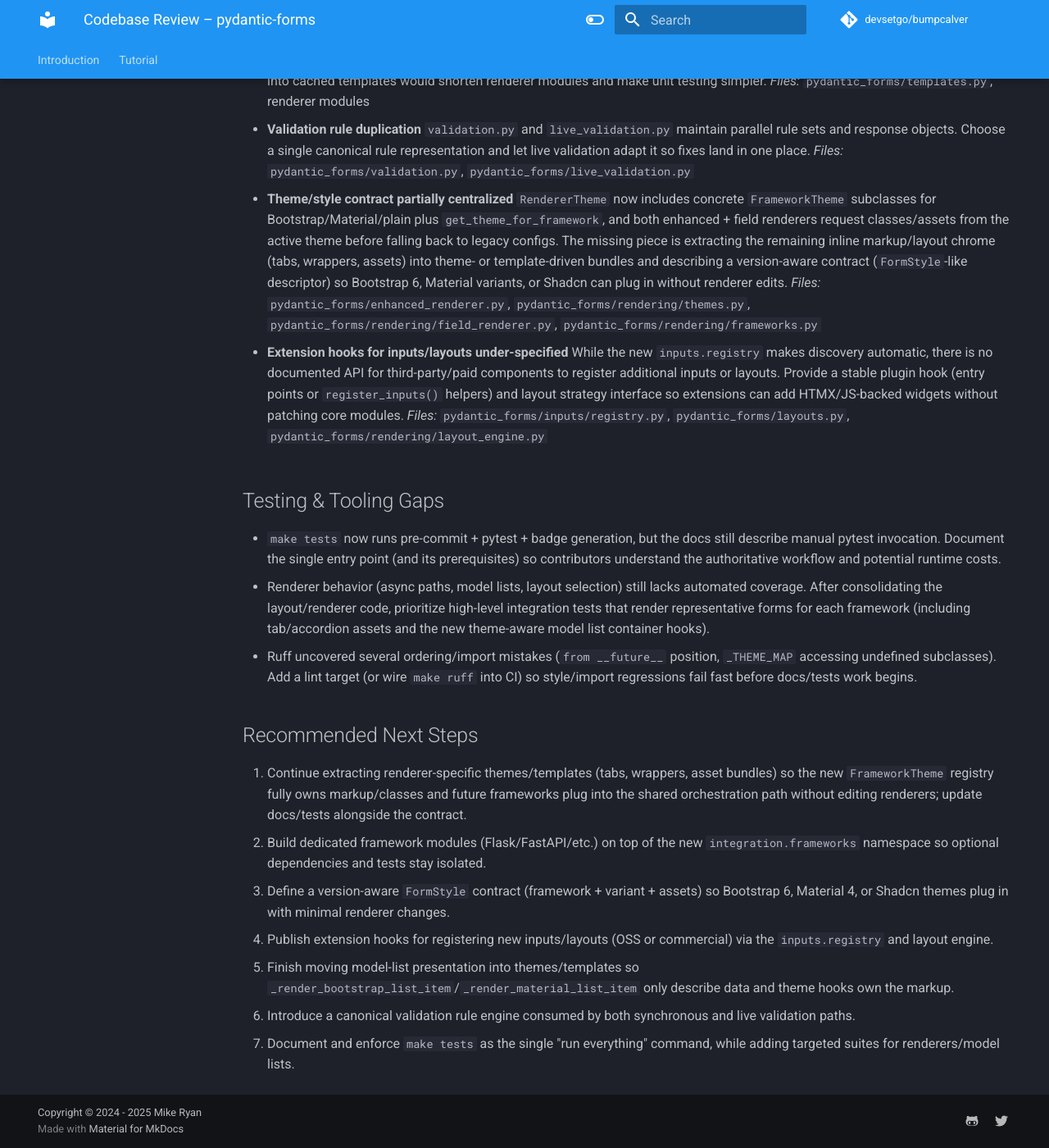
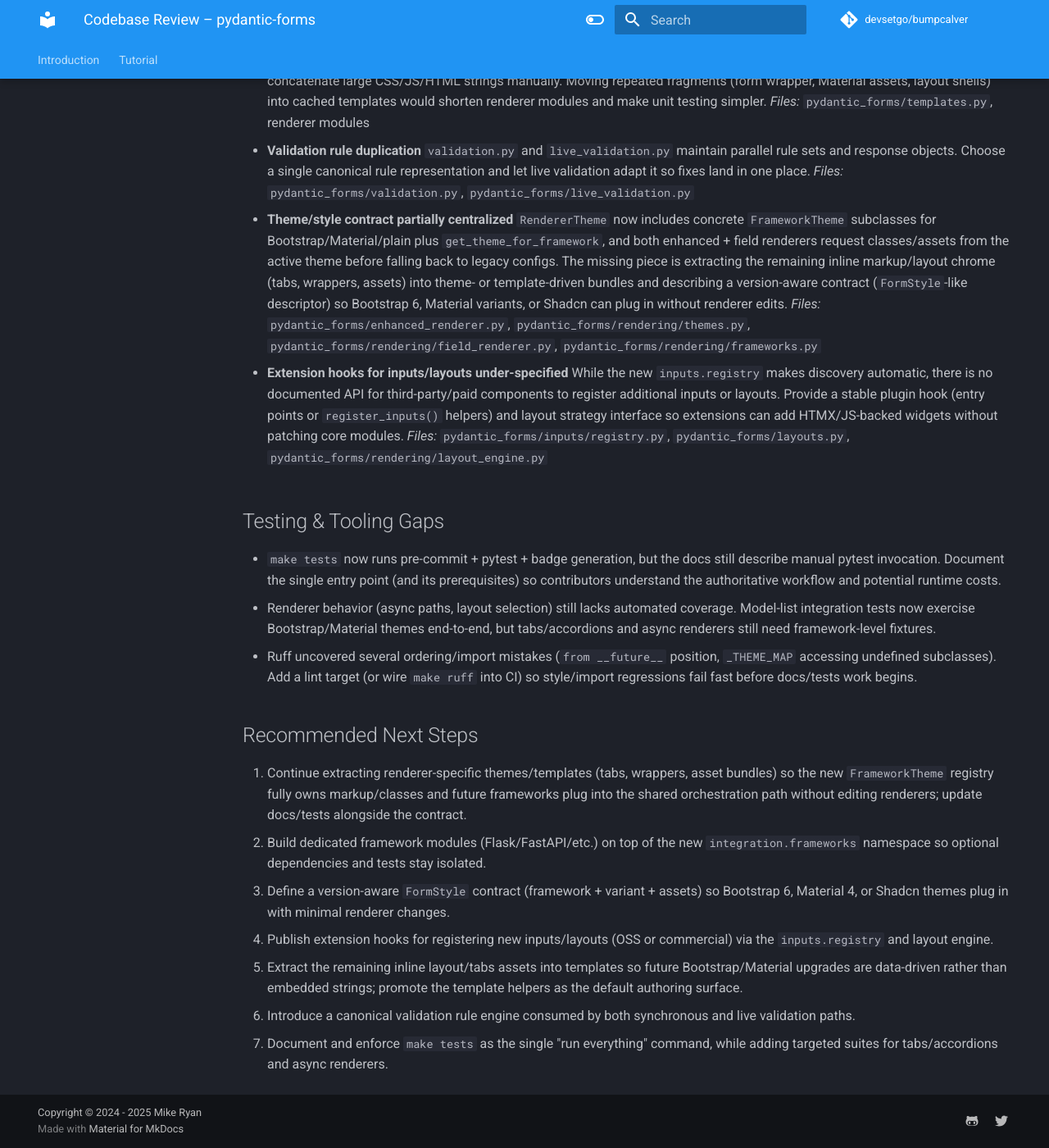
Before and after one commit to devsetgo/pydantic-schemaforms, an MkDocs documentation site: the page built from docs/review.md, in a window 1280 px wide and 1400 px high, scrolled down 1597 px. Shown: the whole window at 82% size. Built offline with MkDocs 1.6.1 and Material for MkDocs 9.7.7, drawn with Linux system fonts in a browser that asks for light colours; comment, search, counter and statistics services are not loaded; the version menu is left out; some of the changed text lies outside the part shown.

Commit message:
refactoring
Updated review.md to reflect the new Bootstrap/Material model-list integration tests in both the executive summary and the “Testing & Tooling Gaps” section, and reframed the follow-up work list so the next structural focus is extracting the remaining inline tab/layout chrome into templates (now item #5).
Priorities now rank finishing the template-driven theme assets directly after the existing modernization items, so the next actionable initiative is to move the remaining inline tab/accordion/layout markup into reusable templates/hooks—this keeps the rendering pipeline consistent with the just-finished model-list theming work.

```diff
--- a/docs/review.md
+++ b/docs/review.md
@@ -4,7 +4,7 @@ _Date: 2025-11-27_
 
 ## Executive Summary
 
-The renderer refactor eliminated shared mutable state and restored the enhanced/material renderers to a working baseline. Schema metadata is cached, field rendering is centralized, and model-list nesting now feeds explicit `RenderContext` objects. Django integration has been removed (Flask/FastAPI remain), and the JSON/OpenAPI generators now source constraints directly from Pydantic field metadata, unblocking the integration tests. Renderer themes now include a formal `FrameworkTheme` registry (Bootstrap/Material/plain) plus `MaterialEmbeddedTheme`, and both `EnhancedFormRenderer` and `FieldRenderer` source their form/input/button classes from the active theme before falling back to legacy framework config. Recent cleanup moved the `_THEME_MAP` lookup after the theme subclasses and hardened `RendererTheme.render_model_list_container` to escape field-name-derived attributes so lints and security scanners stay quiet. The remaining structural debt sits around finishing theme-driven markup extraction for other frameworks, splitting the still-monolithic integration helpers, and converging the parallel validation stacks. Tackling these areas will shrink the surface area ahead of the automated test suite.
+The renderer refactor eliminated shared mutable state and restored the enhanced/material renderers to a working baseline. Schema metadata is cached, field rendering is centralized, and model-list nesting now feeds explicit `RenderContext` objects. Django integration has been removed (Flask/FastAPI remain), and the JSON/OpenAPI generators now source constraints directly from Pydantic field metadata, unblocking the integration tests. Renderer themes now include a formal `FrameworkTheme` registry (Bootstrap/Material/plain) plus `MaterialEmbeddedTheme`, and both `EnhancedFormRenderer` and `FieldRenderer` source their form/input/button classes from the active theme before falling back to legacy framework config. Recent cleanup moved the `_THEME_MAP` lookup after the theme subclasses, hardened `RendererTheme.render_model_list_container` to escape field-name-derived attributes, and added integration tests that render Bootstrap/Material model lists end-to-end so theme regressions surface quickly. The remaining structural debt sits around finishing theme-driven markup extraction for other frameworks, splitting the still-monolithic integration helpers, and converging the parallel validation stacks. Tackling these areas will shrink the surface area ahead of the automated test suite.
 
 ## Critical / High Priority Findings
 
@@ -49,7 +49,7 @@ The renderer refactor eliminated shared mutable state and restored the enhanced/
 ## Testing & Tooling Gaps
 
 - `make tests` now runs pre-commit + pytest + badge generation, but the docs still describe manual pytest invocation. Document the single entry point (and its prerequisites) so contributors understand the authoritative workflow and potential runtime costs.
-- Renderer behavior (async paths, model lists, layout selection) still lacks automated coverage. After consolidating the layout/renderer code, prioritize high-level integration tests that render representative forms for each framework (including tab/accordion assets and the new theme-aware model list container hooks).
+- Renderer behavior (async paths, layout selection) still lacks automated coverage. Model-list integration tests now exercise Bootstrap/Material themes end-to-end, but tabs/accordions and async renderers still need framework-level fixtures.
 - Ruff uncovered several ordering/import mistakes (`from __future__` position, `_THEME_MAP` accessing undefined subclasses). Add a lint target (or wire `make ruff` into CI) so style/import regressions fail fast before docs/tests work begins.
 
 ## Recommended Next Steps
@@ -58,6 +58,6 @@ The renderer refactor eliminated shared mutable state and restored the enhanced/
 2. Build dedicated framework modules (Flask/FastAPI/etc.) on top of the new `integration.frameworks` namespace so optional dependencies and tests stay isolated.
 3. Define a version-aware `FormStyle` contract (framework + variant + assets) so Bootstrap 6, Material 4, or Shadcn themes plug in with minimal renderer changes.
 4. Publish extension hooks for registering new inputs/layouts (OSS or commercial) via the `inputs.registry` and layout engine.
-5. Finish moving model-list presentation into themes/templates so `_render_bootstrap_list_item`/`_render_material_list_item` only describe data and theme hooks own the markup.
+5. Extract the remaining inline layout/tabs assets into templates so future Bootstrap/Material upgrades are data-driven rather than embedded strings; promote the template helpers as the default authoring surface.
 6. Introduce a canonical validation rule engine consumed by both synchronous and live validation paths.
-7. Document and enforce `make tests` as the single "run everything" command, while adding targeted suites for renderers/model lists.
+7. Document and enforce `make tests` as the single "run everything" command, while adding targeted suites for tabs/accordions and async renderers.
```
Also changed, not shown: report.xml (+8 -1 lines).
